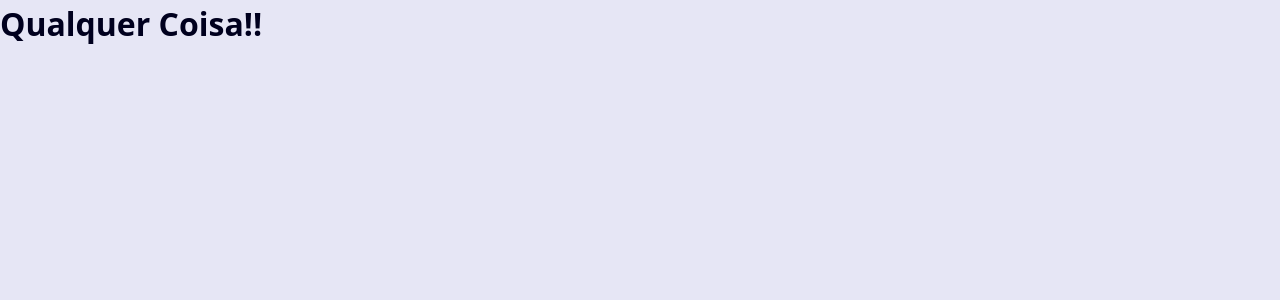
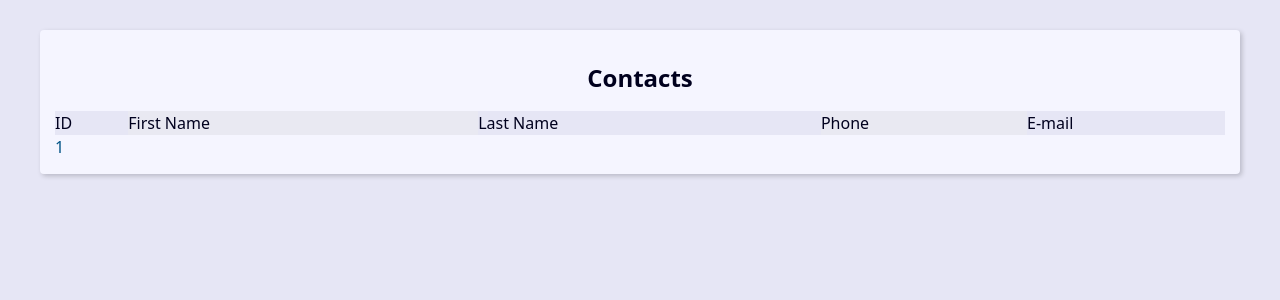
Before and after one commit to fernando-g-fraga/django_agenda, a Django app: page / in a window 1280 px wide. Shown: the top 300 px of the page. Run offline with Django 5.2, Linux system fonts and the light colour scheme; tables that the repository leaves empty hold one stand-in row (values such as "Sample post").

Commit message:
add web views for data model contents.

```diff
--- a/base_templates/global/base.html
+++ b/base_templates/global/base.html
@@ -8,6 +8,15 @@
     <title>Document</title>
 </head>
 <body>
-    <h1>Qualquer Coisa!!</h1>
+    <main class='content'>
+    {% block content %}
+
+
+
+    {% endblock content %}
+
+
+
+</main>
 </body>
 </html>
--- a/contact/templates/contact/index.html
+++ b/contact/templates/contact/index.html
@@ -1 +1,41 @@
 {% extends "global/base.html" %}
+{% block content %}
+    <div class="resposive-table">
+        <table class="contacts-table">
+            <caption class="table-caption">
+                Contacts
+            </caption>
+            <thead>
+               <tr>
+                <td class="table-row table-row-header">ID</td>
+                <td class="table-row table-row-header">First Name</td>
+                <td class="table-row table-row-header">Last Name</td>
+                <td class="table-row table-row-header">Phone</td>
+                <td class="table-row table-row-header">E-mail</td>
+               </tr>
+            </thead>
+
+            <tbody>
+                {% for contact in contact %}
+                <tr class="table-row">
+                    <td class="table-cell">
+                        <a class='table-link'href="#">{{contact.id}}</a>
+                    </td>
+                    <td class="table-cell">
+
+                    </td>
+                    <td class="table-cell">
+
+                    </td>
+                    <td class="table-cell">
+
+                    </td>
+                    <td class="table-cell">
+
+                    </td>
+                </tr>
+            {% endfor %}
+            </tbody>
+        </table>
+    </div>
+{% endblock content %}
--- a/contact/views/contact_views.py
+++ b/contact/views/contact_views.py
@@ -1,9 +1,16 @@
 from django.shortcuts import render
+from contact.models import Contato
 
 # Create your views here.
 
 def index(request):
+    contact = Contato.objects.all()
+
+    context = {
+        'contact':contact
+    }
     return render(
         request,
         'contact/index.html',
+        context
     )
```
